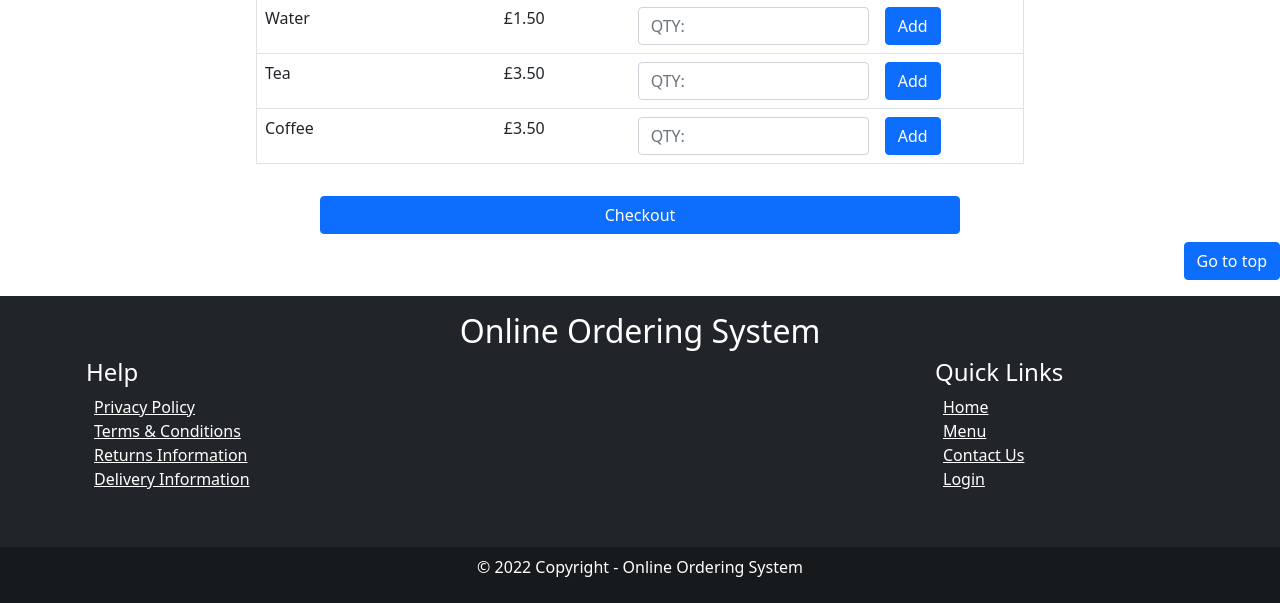
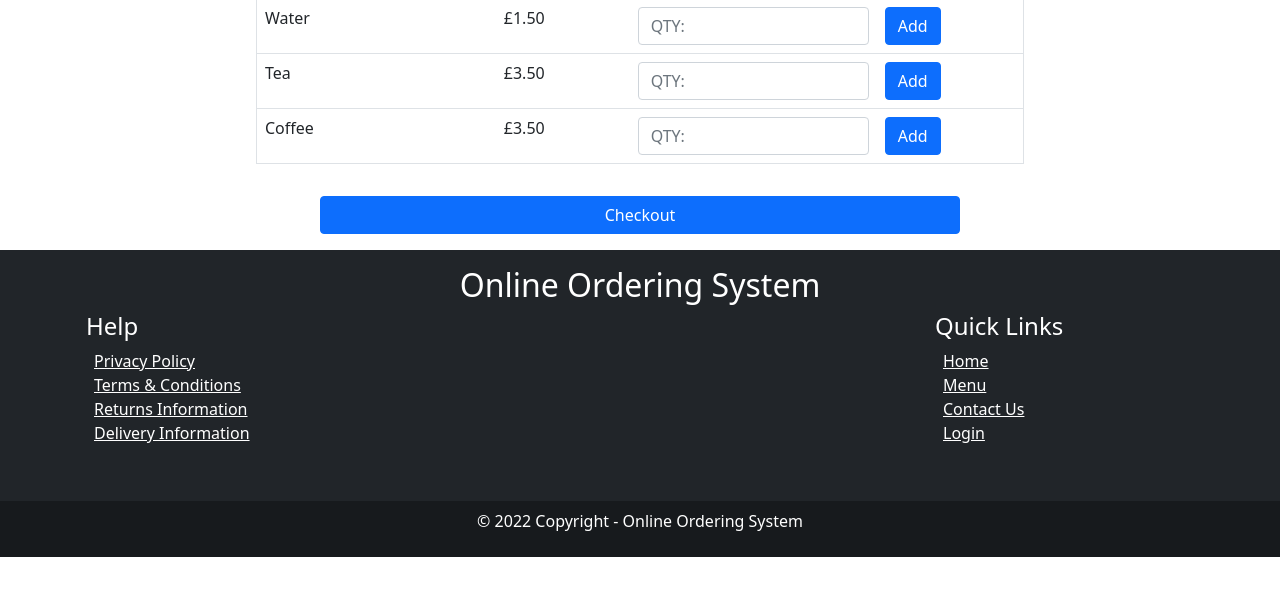
Before and after one commit to muneeb29/Online-Ordering-System, a CodeIgniter app: page /ordering-system/index.php/menu/index in a window 1280 px wide. Shown: the part 854-1457 px from the top of the page. After the commit the page ends 1411 px from the top, so only its background shows below. Run offline with CodeIgniter, Linux system fonts and the light colour scheme; data comes from the database, SQL or seed files in the repository.

Commit message:
Fixed Scroll To Top Button

```diff
--- a/application/scripts/ajax-functions.js
+++ b/application/scripts/ajax-functions.js
@@ -1,8 +1,3 @@
-function topFunction() {
-	document.body.scrollTop = 0;
-	document.documentElement.scrollTop = 0;
-}
-
 function empty(){
     alert("Cart Is Empty")
 }
--- a/application/styles/stylesheet.css
+++ b/application/styles/stylesheet.css
@@ -0,0 +1,8 @@
+#topButton {
+    display: none;
+    position: fixed;
+    bottom: 30px;
+    right: 30px;
+    cursor: pointer;
+
+  }
--- a/application/views/footer.php
+++ b/application/views/footer.php
@@ -2,6 +2,26 @@
 <div class="scroll text-end mb-3 my-2">
 		<button onclick="topFunction()"  class="btn btn-primary scroll-top" id="topButton">Go to top</button>
 </div>
+
+<script>
+mybutton = document.getElementById("topButton");
+window.onscroll = function() {scrollFunction()};
+
+function scrollFunction() {
+  if (document.body.scrollTop > 20 || document.documentElement.scrollTop > 20) {
+    mybutton.style.display = "block";
+  }
+
+  else {
+    mybutton.style.display = "none";
+  }
+}
+
+function topFunction() {
+  document.body.scrollTop = 0;
+  document.documentElement.scrollTop = 0;
+}
+</script>
 
   <footer class="bg-dark text-center text-lg-start text-white">
     <div class="container p-3">
--- a/application/views/navbar.php
+++ b/application/views/navbar.php
@@ -120,7 +120,6 @@
 	<footer>
 	<script src="https://ajax.googleapis.com/ajax/libs/jquery/3.6.0/jquery.min.js"></script>
 	<script src="<?php echo base_url('application/scripts/ajax-functions.js');?>"></script>
-
 	<script src="https://cdn.jsdelivr.net/npm/bootstrap@5.1.3/dist/js/bootstrap.bundle.min.js"></script>
 
 	</footer>
```
